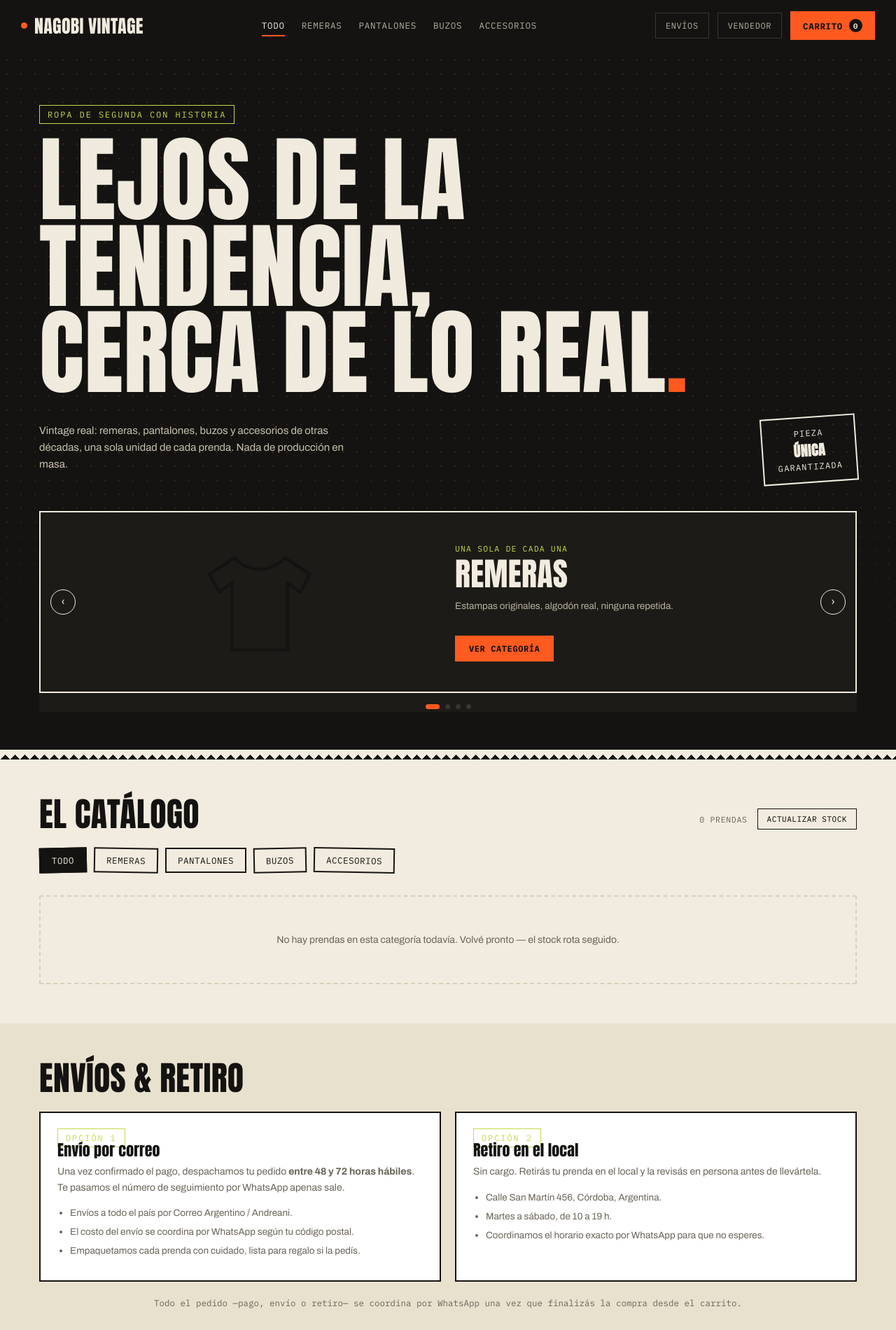
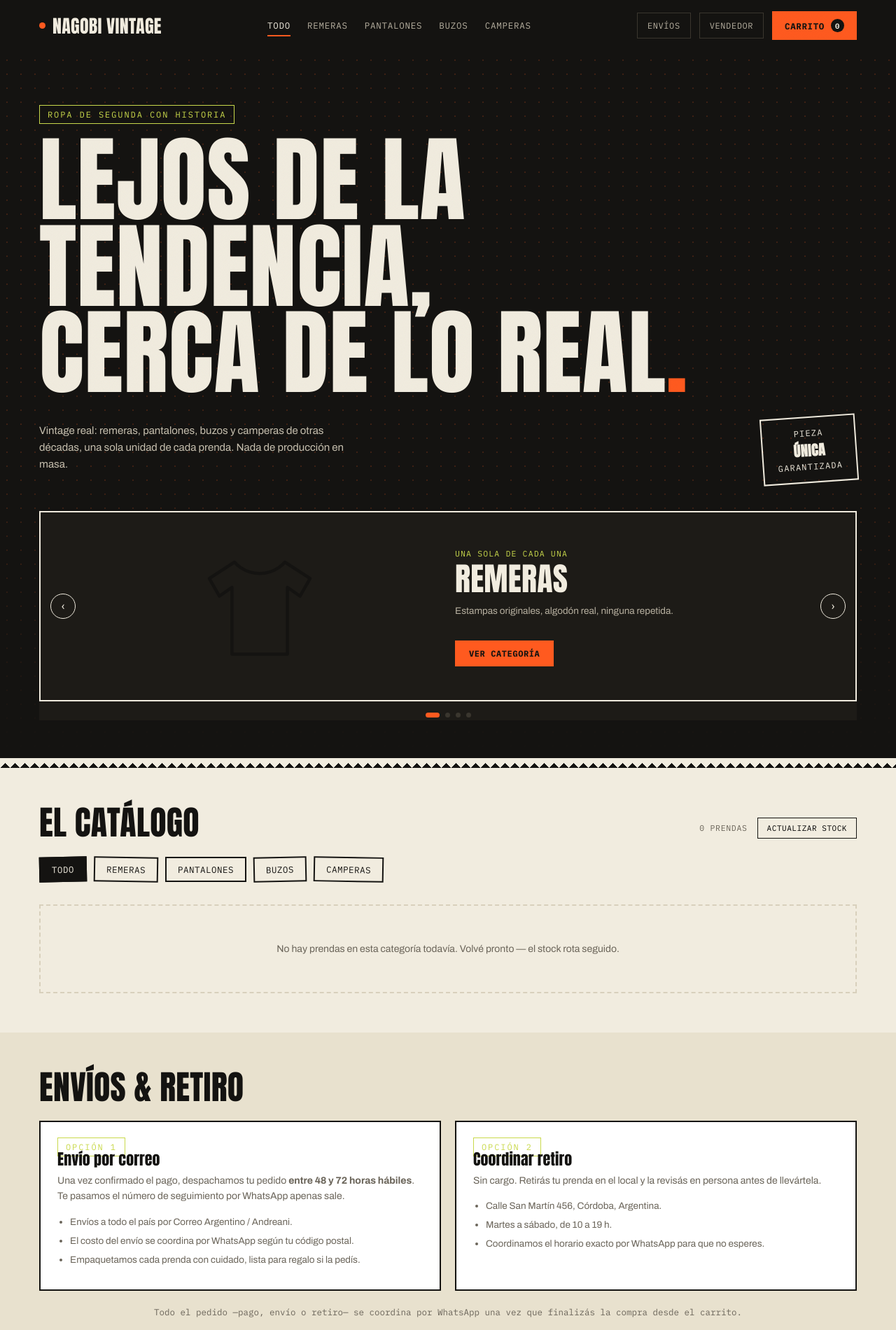
Before and after one commit to ramiirezuc5-ops/Nagobi-vintage-final-, a plain HTML site: page index.html in a window 1280 px wide. Shown: the top 1900 px of the page at 70% size. Drawn offline with Linux system fonts and the light colour scheme.

Commit message:
agregado de seccion -Camperas- y cambio de retiro

```diff
--- a/index.html
+++ b/index.html
@@ -37,7 +37,7 @@
   }
 
   header{position:sticky;top:0;z-index:50;background:var(--dark);border-bottom:3px solid var(--ink);}
-  .topbar{display:flex;align-items:center;justify-content:space-between;padding:16px 0;gap:20px;}
+  .topbar{display:flex;align-items:center;justify-content:space-between;padding-top:16px;padding-bottom:16px;gap:20px;}
   .logo{font-family:'Anton',sans-serif;font-size:26px;color:var(--paper);letter-spacing:.01em;display:flex;align-items:center;gap:10px;}
   .logo .dot{width:9px;height:9px;background:var(--orange);border-radius:50%;}
   nav.cats{display:flex;gap:24px;}
@@ -232,7 +232,7 @@
       <button data-cat="remeras">Remeras</button>
       <button data-cat="pantalones">Pantalones</button>
       <button data-cat="buzos">Buzos</button>
-      <button data-cat="accesorios">Accesorios</button>
+      <button data-cat="camperas">Camperas</button>
     </nav>
     <div style="display:flex;align-items:center;gap:12px;">
       <a href="#envios" class="seller-link mono">Envíos</a>
@@ -247,7 +247,7 @@
     <div class="eyebrow-row"><span class="eyebrow">Ropa de segunda con historia</span></div>
     <h1>Lejos de la tendencia, <br>cerca de lo real<span class="accent">.</span></h1>
     <div class="hero-sub">
-      <p>Vintage real: remeras, pantalones, buzos y accesorios de otras décadas, una sola unidad de cada prenda. Nada de producción en masa.</p>
+      <p>Vintage real: remeras, pantalones, buzos y camperas de otras décadas, una sola unidad de cada prenda. Nada de producción en masa.</p>
       <div class="hero-stamp">Pieza<b>ÚNICA</b>garantizada</div>
     </div>
     <div class="carousel">
@@ -291,7 +291,7 @@
       </div>
       <div class="ship-card">
         <span class="eyebrow">Opción 2</span>
-        <h3>Retiro en el local</h3>
+        <h3>Coordinar retiro</h3>
         <p>Sin cargo. Retirás tu prenda en el local y la revisás en persona antes de llevártela.</p>
         <ul>
           <li>Calle San Martín 456, Córdoba, Argentina.</li>
@@ -325,7 +325,7 @@
         <a href="#" data-footcat="remeras">Remeras</a>
         <a href="#" data-footcat="pantalones">Pantalones</a>
         <a href="#" data-footcat="buzos">Buzos</a>
-        <a href="#" data-footcat="accesorios">Accesorios</a>
+        <a href="#" data-footcat="camperas">Camperas</a>
       </div>
       <div class="foot-col">
         <h4>Tienda</h4>
@@ -395,7 +395,7 @@
       <label>Cómo lo recibís</label>
       <div class="ship-radio-row">
         <label class="ship-radio"><input type="radio" name="tipoEntrega" value="envio" checked> Envío por correo</label>
-        <label class="ship-radio"><input type="radio" name="tipoEntrega" value="retiro"> Retiro en el local</label>
+        <label class="ship-radio"><input type="radio" name="tipoEntrega" value="retiro"> Coordinar retiro</label>
       </div>
     </div>
 
@@ -447,11 +447,11 @@
     remeras:`<svg viewBox="0 0 100 100" fill="none" stroke="${c}" stroke-width="2.5" stroke-linejoin="round"><path d="M30 15 L10 28 L18 42 L28 35 L28 88 L72 88 L72 35 L82 42 L90 28 L70 15 C70 15 63 24 50 24 C37 24 30 15 30 15 Z"/></svg>`,
     pantalones:`<svg viewBox="0 0 100 100" fill="none" stroke="${c}" stroke-width="2.5" stroke-linejoin="round"><path d="M22 12 L78 12 L82 90 L58 90 L50 40 L42 90 L18 90 Z"/><line x1="22" y1="12" x2="78" y2="12"/></svg>`,
     buzos:`<svg viewBox="0 0 100 100" fill="none" stroke="${c}" stroke-width="2.5" stroke-linejoin="round"><path d="M32 12 L14 24 L22 40 L30 34 L30 90 L70 90 L70 34 L78 40 L86 24 L68 12 C68 12 62 26 50 26 C38 26 32 12 32 12 Z"/><path d="M42 12 C42 20 58 20 58 12"/></svg>`,
-    accesorios:`<svg viewBox="0 0 100 100" fill="none" stroke="${c}" stroke-width="2.5" stroke-linejoin="round"><circle cx="50" cy="38" r="20"/><circle cx="50" cy="38" r="7"/><path d="M50 58 L50 90"/><path d="M38 90 L62 90"/></svg>`
+    camperas:`<svg viewBox="0 0 100 100" fill="none" stroke="${c}" stroke-width="2.5" stroke-linejoin="round"><path d="M34 12 L14 24 L18 76 L30 76 L30 90 L70 90 L70 76 L82 76 L86 24 L66 12 L58 22 L50 18 L42 22 Z"/><path d="M50 18 L50 90"/><path d="M30 52 L42 52"/><path d="M58 52 L70 52"/></svg>`
   };
-  return icons[cat]||icons.accesorios;
+  return icons[cat]||icons.camperas;
 }
-const CAT_LABEL={remeras:'Remeras',pantalones:'Pantalones',buzos:'Buzos',accesorios:'Accesorios'};
+const CAT_LABEL={remeras:'Remeras',pantalones:'Pantalones',buzos:'Buzos',camperas:'Camperas'};
 
 const seedProducts=[];
 let vendorProducts=[];
@@ -478,7 +478,7 @@
 async function loadVendorProducts(silent){
   try{
     const raw = localStorage.getItem('nagobi_vendor_products');
-    vendorProducts = raw ? JSON.parse(raw) : [];
+    vendorProducts = (raw ? JSON.parse(raw) : []).map(p=>p&&p.cat==='accesorios'?{...p,cat:'camperas'}:p);
   }catch(e){
     console.error('No se pudo leer el catálogo:', e);
     vendorProducts=[];
@@ -496,7 +496,7 @@
   {cat:'remeras',tag:'Una sola de cada una',title:'Remeras',copy:'Estampas originales, algodón real, ninguna repetida.'},
   {cat:'pantalones',tag:'Cortes que no se hacen más',title:'Pantalones',copy:'Jeans rígidos, cargos y rectos de otras décadas.'},
   {cat:'buzos',tag:'Abrigo con historia',title:'Buzos',copy:'Frisa gruesa, varsity y canguros lavados a mano.'},
-  {cat:'accesorios',tag:'El detalle que cierra todo',title:'Accesorios',copy:'Gorras, cinturones y piezas que ya no se consiguen.'},
+  {cat:'camperas',tag:'Abrigo que no pasa de moda',title:'Camperas',copy:'Cuero, jean, deportivas y rompevientos de otras décadas.'},
 ];
 const track=document.getElementById('track');
 const dotsWrap=document.getElementById('dots');
@@ -568,7 +568,7 @@
 
 /* ---------- CATEGORY FILTER ---------- */
 const chipRow=document.getElementById('chipRow');
-const chipDefs=[['todos','Todo'],['remeras','Remeras'],['pantalones','Pantalones'],['buzos','Buzos'],['accesorios','Accesorios']];
+const chipDefs=[['todos','Todo'],['remeras','Remeras'],['pantalones','Pantalones'],['buzos','Buzos'],['camperas','Camperas']];
 chipDefs.forEach(([key,label])=>{
   const c=document.createElement('button');
   c.className='chip'+(key==='todos'?' active':'');
@@ -764,7 +764,7 @@
 
   const entregaLine = shipping.tipo==='envio'
     ? `Envío por correo a: ${shipping.direccion}, ${shipping.localidad}, ${shipping.provincia} (CP ${shipping.cp})`
-    : 'Retiro en el local (Córdoba)';
+    : 'Coordinar retiro (Córdoba)';
 
   const msgLines=[
     'Hola! Quiero comprar estas prendas de Nagobi Vintage:',
```
Also changed, not shown: producto.html (+5 -5 lines), vendedor.html (+6 -6 lines).
